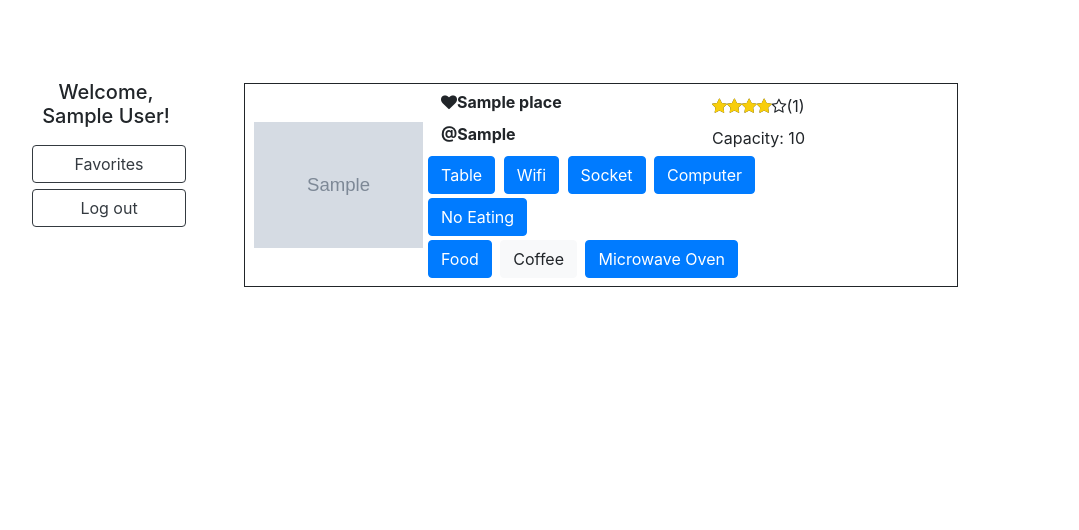
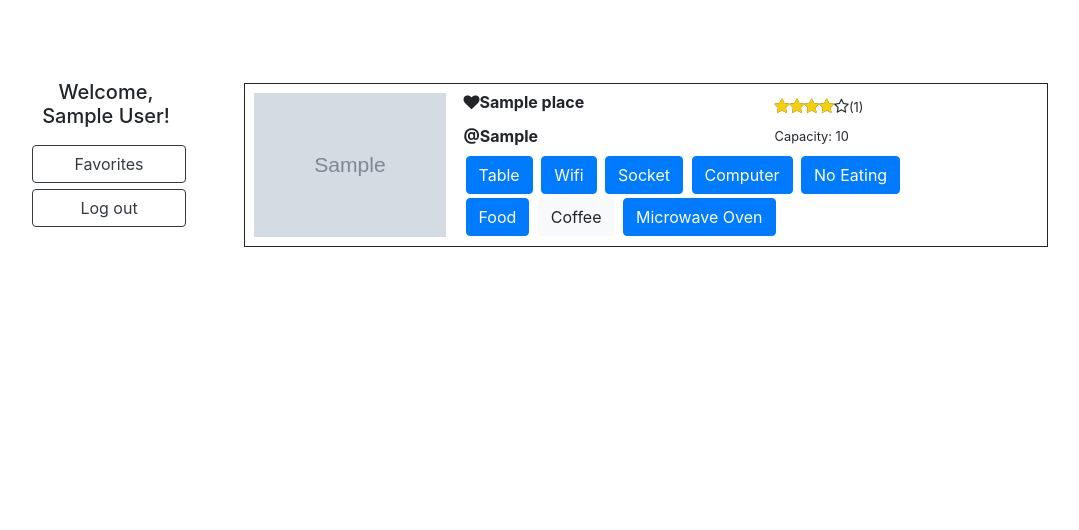
Before and after one commit to wdrbdev/SitNow, a Django app: page /favorites/ in a window 1280 px wide. Shown: the part 66-596 px from the top of the page, without its empty margins (114-1193 px from the left). Run offline with Django 3.2, Linux system fonts and the light colour scheme; a user stored in the database is signed in; tables that the repository leaves empty hold one stand-in row (values such as "Sample post"); grey boxes marked "Sample" are stand-in pictures; some libraries are stand-ins or nearby versions; some web fonts are replaced.

Commit message:
feat(frontend): Update RWD for favorites

```diff
--- a/sitnow_project/static/css/favorites.css
+++ b/sitnow_project/static/css/favorites.css
@@ -70,3 +70,8 @@ div#place.row {
   overflow-x: scroll;
   overflow-y: scroll;
 }
+
+.col-smaller-padding {
+  padding-left: 6px;
+  padding-right: 6px;
+}
--- a/sitnow_project/templates/sitnow/favorites.html
+++ b/sitnow_project/templates/sitnow/favorites.html
@@ -15,27 +15,28 @@ Sit Now - Setting
 {% block setting_block %}
     <div id="favorite-content">
     {% for favorite in favorites %}
-        <div id="place" class="row places">
+        <div id="place" class="row places col-smaller-padding">
             {% comment %} <div class="col-3"> {% endcomment %}
                 <img src="{{favorite.place.image_url}}" alt="Place Image" height="auto" width="100%" class="place_image col-3" />
             {% comment %} </div> {% endcomment %}
-            <div id="meta-data" class="col-8 row">
+            <div id="meta-data" class="row col-md-12 col-lg-8">
                 <div  class="col-12 row">
-                    <strong class="place-name col-8">{% if user.is_authenticated %}{% if favorite.favorite %}<i id="place_favorite" class="fa fa-heart" aria-hidden="true" onclick="addFavorite(event,{{favorite.place.id}},window.CSRF_TOKEN)"></i>{% else %}<i id="place_favorite" class="fa fa-heart-o" aria-hidden="true" onclick="addFavorite(event,{{favorite.place.id}},window.CSRF_TOKEN)"></i>{% endif %}{% else %}{% endif %}{{favorite.place.name}} </strong>
-                    <span data-rate="{{favorite.rate}}" class="place-rate col-4"><span class="stars-outer"><span id="stars-inner" class="stars-inner" style="width: {{favorite.rate}}%;"></span></span><span>({{favorite.n_rates}})</span>
+                    <strong class="place-name col-md-12 col-lg-8">{% if user.is_authenticated %}{% if favorite.favorite %}<i id="place_favorite" class="fa fa-heart" aria-hidden="true" onclick="addFavorite(event,{{favorite.place.id}},window.CSRF_TOKEN)"></i>{% else %}<i id="place_favorite" class="fa fa-heart-o" aria-hidden="true" onclick="addFavorite(event,{{favorite.place.id}},window.CSRF_TOKEN)"></i>{% endif %}{% else %}{% endif %}{{favorite.place.name}} </strong>
+                    <span data-rate="{{favorite.rate}}" class="place-rate col-4 "><span class="stars-outer"><span id="stars-inner" class="stars-inner" style="width: {{favorite.rate}}%;"></span></span><small>({{favorite.n_rates}})</small>
                 </div>
-                <div class="col-12 row">
-                    <strong class="place-building col-8">@{{favorite.place.building}}</strong>
-                    <span class="place-capacity col-4">Capacity: {{favorite.place.capacity}}</span>
+                <div class="col-12 row ">
+                    <strong class="place-building col-md-12 col-lg-8 ">@{{favorite.place.building}}</strong>
+                    <small class="place-capacity col-4 ">Capacity: {{favorite.place.capacity}}</small>
                 </div>
                 <div class="col-12">
                     {% comment %} <span class="place-level">Level: {{favorite.place.level}}</span> {% endcomment %}
                     {% comment %} <span class="place-permission">Access permission: {% if not favorite.place.permission %}Not required.{% else %}{{favorite.place.permission}}{% endif %}</span> {% endcomment %}
                 </div>
-                <div>
+                <div class="col-12">
                         <button type="button" class="btn {% if favorite.place.hasTable %}btn-primary{% else %}btn-light{% endif %} btn-margin">Table</button>
                         <button type="button" class="btn {% if favorite.place.hasWifi %}btn-primary{% else %}btn-light{% endif %} btn-margin">Wifi</button>
                         <button type="button" class="btn {% if favorite.place.hasSocket %}btn-primary{% else %}btn-light{% endif %} btn-margin">Socket</button>
+                        <br class="d-none d-md-block d-lg-none"/>
                         <button type="button" class="btn {% if favorite.place.hasComputer %}btn-primary{% else %}btn-light{% endif %} btn-margin">Computer</button>
                         <button type="button" class="btn {% if favorite.place.noEating %}btn-primary{% else %}btn-light{% endif %} btn-margin">No Eating</button>
                         <br/>
--- a/sitnow_project/templates/sitnow/user.html
+++ b/sitnow_project/templates/sitnow/user.html
@@ -25,7 +25,7 @@ Sit Now - Setting
       </div>
     </div>
 
-    <div id="right-panel" class="col-8">
+    <div id="right-panel" class="col-9">
       {% block setting_block %} {% endblock %}
     </div>
   </div>
```
